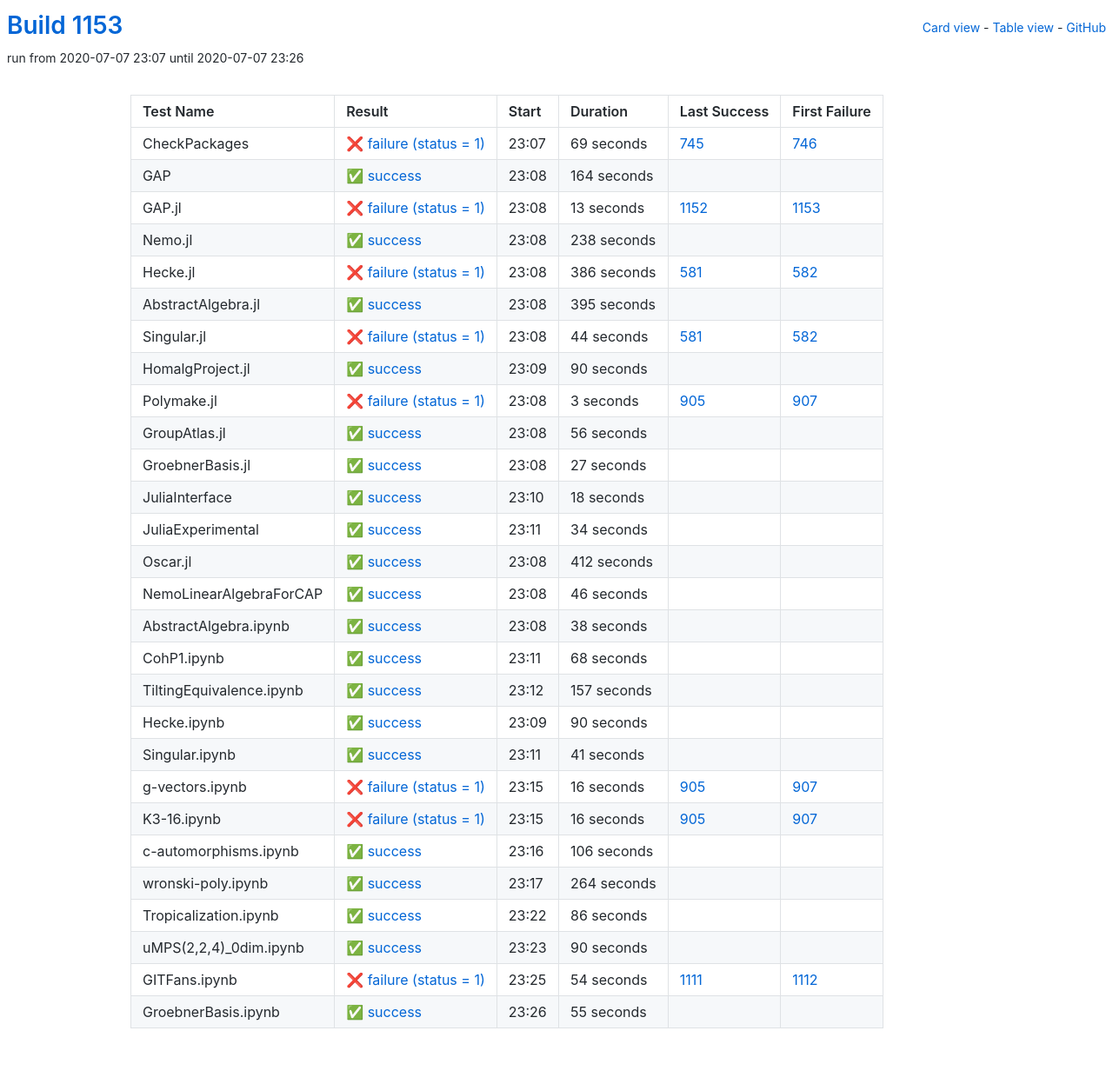
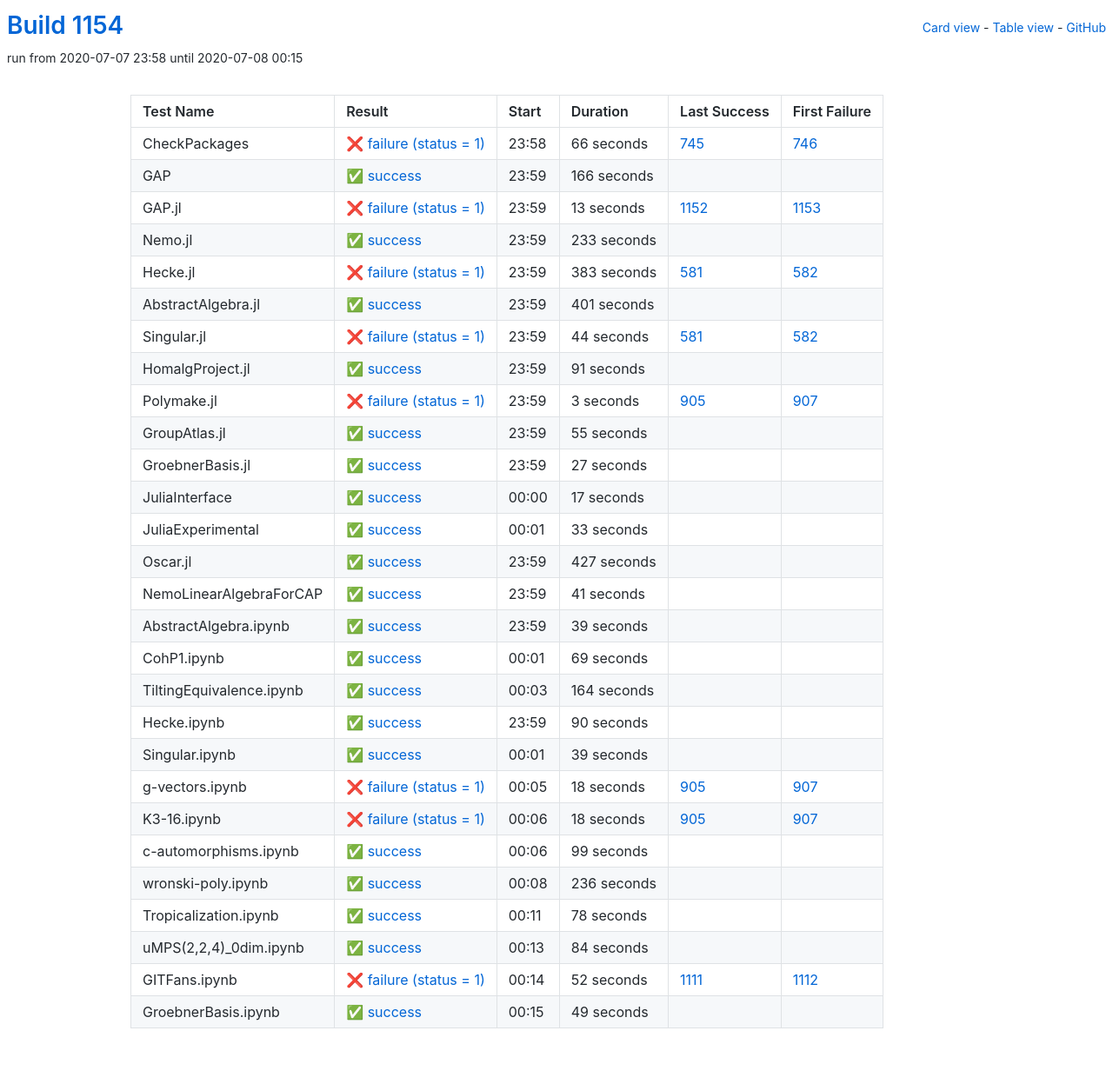
Before and after one commit to oscar-system/oscar-ci-status-1.4, a Jekyll site: the page built from table.html, in a window 1280 px wide. Shown: the whole page at 87% size. Built offline with Jekyll 4.4.1, drawn with Linux system fonts in a browser that asks for light colours.

Commit message:
Build #1154

```diff
--- a/_data/ci.yml
+++ b/_data/ci.yml
@@ -1,6 +1,6 @@
 ---
-build: 1153
-build_url: https://oscarci.mathematik.uni-kl.de/job/oscar-julia-1.4/1153/
+build: 1154
+build_url: https://oscarci.mathematik.uni-kl.de/job/oscar-julia-1.4/1154/
 job: oscar-julia-1.4
 organization: oscar-system
 repo: oscar-ci-status-1.4
@@ -8,32 +8,32 @@ repourl: https://github.com/oscar-system/oscar-ci-status-1.4
 tests:
 - name: CheckPackages
   id: checkpackages
-  log: https://oscarci.mathematik.uni-kl.de/job/oscar-julia-1.4/1153/artifact/logs/build-1153/CheckPackages.log
-  start: 2020-07-07 23:07
+  log: https://oscarci.mathematik.uni-kl.de/job/oscar-julia-1.4/1154/artifact/logs/build-1154/CheckPackages.log
+  start: 2020-07-07 23:58
   success: false
   exitcode: 1
   status: failure
-  duration: 69
+  duration: 66
   last_success: 745
   last_success_url: https://oscarci.mathematik.uni-kl.de/job/oscar-julia-1.4/745/
   first_failure: 746
   first_failure_url: https://oscarci.mathematik.uni-kl.de/job/oscar-julia-1.4/746/
 - name: GAP
   id: gap
-  log: https://oscarci.mathematik.uni-kl.de/job/oscar-julia-1.4/1153/artifact/logs/build-1153/GAP.log
-  start: 2020-07-07 23:08
+  log: https://oscarci.mathematik.uni-kl.de/job/oscar-julia-1.4/1154/artifact/logs/build-1154/GAP.log
+  start: 2020-07-07 23:59
   success: true
   exitcode: 0
   status: success
-  duration: 164
+  duration: 166
   last_success: false
   last_success_url:
   first_failure: false
   first_failure_url:
 - name: GAP.jl
   id: gap-jl
-  log: https://oscarci.mathematik.uni-kl.de/job/oscar-julia-1.4/1153/artifact/logs/build-1153/GAP.jl.log
-  start: 2020-07-07 23:08
+  log: https://oscarci.mathematik.uni-kl.de/job/oscar-julia-1.4/1154/artifact/logs/build-1154/GAP.jl.log
+  start: 2020-07-07 23:59
   success: false
   exitcode: 1
   status: failure
@@ -44,44 +44,44 @@ tests:
   first_failure_url: https://oscarci.mathematik.uni-kl.de/job/oscar-julia-1.4/1153/
 - name: Nemo.jl
   id: nemo-jl
-  log: https://oscarci.mathematik.uni-kl.de/job/oscar-julia-1.4/1153/artifact/logs/build-1153/Nemo.jl.log
-  start: 2020-07-07 23:08
+  log: https://oscarci.mathematik.uni-kl.de/job/oscar-julia-1.4/1154/artifact/logs/build-1154/Nemo.jl.log
+  start: 2020-07-07 23:59
   success: true
   exitcode: 0
   status: success
-  duration: 238
+  duration: 233
   last_success: false
   last_success_url:
   first_failure: false
   first_failure_url:
 - name: Hecke.jl
   id: hecke-jl
-  log: https://oscarci.mathematik.uni-kl.de/job/oscar-julia-1.4/1153/artifact/logs/build-1153/Hecke.jl.log
-  start: 2020-07-07 23:08
+  log: https://oscarci.mathematik.uni-kl.de/job/oscar-julia-1.4/1154/artifact/logs/build-1154/Hecke.jl.log
+  start: 2020-07-07 23:59
   success: false
   exitcode: 1
   status: failure
-  duration: 386
+  duration: 383
   last_success: 581
   last_success_url: https://oscarci.mathematik.uni-kl.de/job/oscar-julia-1.4/581/
   first_failure: 582
   first_failure_url: https://oscarci.mathematik.uni-kl.de/job/oscar-julia-1.4/582/
 - name: AbstractAlgebra.jl
   id: abstractalgebra-jl
-  log: https://oscarci.mathematik.uni-kl.de/job/oscar-julia-1.4/1153/artifact/logs/build-1153/AbstractAlgebra.jl.log
-  start: 2020-07-07 23:08
+  log: https://oscarci.mathematik.uni-kl.de/job/oscar-julia-1.4/1154/artifact/logs/build-1154/AbstractAlgebra.jl.log
+  start: 2020-07-07 23:59
   success: true
   exitcode: 0
   status: success
-  duration: 395
+  duration: 401
   last_success: false
   last_success_url:
   first_failure: false
   first_failure_url:
 - name: Singular.jl
   id: singular-jl
-  log: https://oscarci.mathematik.uni-kl.de/job/oscar-julia-1.4/1153/artifact/logs/build-1153/Singular.jl.log
-  start: 2020-07-07 23:08
+  log: https://oscarci.mathematik.uni-kl.de/job/oscar-julia-1.4/1154/artifact/logs/build-1154/Singular.jl.log
+  start: 2020-07-07 23:59
   success: false
   exitcode: 1
   status: failure
@@ -92,20 +92,20 @@ tests:
   first_failure_url: https://oscarci.mathematik.uni-kl.de/job/oscar-julia-1.4/582/
 - name: HomalgProject.jl
   id: homalgproject-jl
-  log: https://oscarci.mathematik.uni-kl.de/job/oscar-julia-1.4/1153/artifact/logs/build-1153/HomalgProject.jl.log
-  start: 2020-07-07 23:09
+  log: https://oscarci.mathematik.uni-kl.de/job/oscar-julia-1.4/1154/artifact/logs/build-1154/HomalgProject.jl.log
+  start: 2020-07-07 23:59
   success: true
   exitcode: 0
   status: success
-  duration: 90
+  duration: 91
   last_success: false
   last_success_url:
   first_failure: false
   first_failure_url:
 - name: Polymake.jl
   id: polymake-jl
-  log: https://oscarci.mathematik.uni-kl.de/job/oscar-julia-1.4/1153/artifact/logs/build-1153/Polymake.jl.log
-  start: 2020-07-07 23:08
+  log: https://oscarci.mathematik.uni-kl.de/job/oscar-julia-1.4/1154/artifact/logs/build-1154/Polymake.jl.log
+  start: 2020-07-07 23:59
   success: false
   exitcode: 1
   status: failure
@@ -116,20 +116,20 @@ tests:
   first_failure_url: https://oscarci.mathematik.uni-kl.de/job/oscar-julia-1.4/907/
 - name: GroupAtlas.jl
   id: groupatlas-jl
-  log: https://oscarci.mathematik.uni-kl.de/job/oscar-julia-1.4/1153/artifact/logs/build-1153/GroupAtlas.jl.log
-  start: 2020-07-07 23:08
+  log: https://oscarci.mathematik.uni-kl.de/job/oscar-julia-1.4/1154/artifact/logs/build-1154/GroupAtlas.jl.log
+  start: 2020-07-07 23:59
   success: true
   exitcode: 0
   status: success
-  duration: 56
+  duration: 55
   last_success: false
   last_success_url:
   first_failure: false
   first_failure_url:
 - name: GroebnerBasis.jl
   id: groebnerbasis-jl
-  log: https://oscarci.mathematik.uni-kl.de/job/oscar-julia-1.4/1153/artifact/logs/build-1153/GroebnerBasis.jl.log
-  start: 2020-07-07 23:08
+  log: https://oscarci.mathematik.uni-kl.de/job/oscar-julia-1.4/1154/artifact/logs/build-1154/GroebnerBasis.jl.log
+  start: 2020-07-07 23:59
   success: true
   exitcode: 0
   status: success
@@ -140,92 +140,92 @@ tests:
   first_failure_url:
 - name: JuliaInterface
   id: juliainterface
-  log: https://oscarci.mathematik.uni-kl.de/job/oscar-julia-1.4/1153/artifact/logs/build-1153/JuliaInterface.log
-  start: 2020-07-07 23:10
+  log: https://oscarci.mathematik.uni-kl.de/job/oscar-julia-1.4/1154/artifact/logs/build-1154/JuliaInterface.log
+  start: 2020-07-08 00:00
   success: true
   exitcode: 0
   status: success
-  duration: 18
+  duration: 17
   last_success: false
   last_success_url:
   first_failure: false
   first_failure_url:
 - name: JuliaExperimental
   id: juliaexperimental
-  log: https://oscarci.mathematik.uni-kl.de/job/oscar-julia-1.4/1153/artifact/logs/build-1153/JuliaExperimental.log
-  start: 2020-07-07 23:11
+  log: https://oscarci.mathematik.uni-kl.de/job/oscar-julia-1.4/1154/artifact/logs/build-1154/JuliaExperimental.log
+  start: 2020-07-08 00:01
   success: true
   exitcode: 0
   status: success
-  duration: 34
+  duration: 33
   last_success: false
   last_success_url:
   first_failure: false
   first_failure_url:
 - name: Oscar.jl
   id: oscar-jl
-  log: https://oscarci.mathematik.uni-kl.de/job/oscar-julia-1.4/1153/artifact/logs/build-1153/Oscar.jl.log
-  start: 2020-07-07 23:08
+  log: https://oscarci.mathematik.uni-kl.de/job/oscar-julia-1.4/1154/artifact/logs/build-1154/Oscar.jl.log
+  start: 2020-07-07 23:59
   success: true
   exitcode: 0
   status: success
-  duration: 412
+  duration: 427
   last_success: false
   last_success_url:
   first_failure: false
   first_failure_url:
 - name: NemoLinearAlgebraForCAP
   id: nemolinearalgebraforcap
-  log: https://oscarci.mathematik.uni-kl.de/job/oscar-julia-1.4/1153/artifact/logs/build-1153/NemoLinearAlgebraForCAP.log
-  start: 2020-07-07 23:08
+  log: https://oscarci.mathematik.uni-kl.de/job/oscar-julia-1.4/1154/artifact/logs/build-1154/NemoLinearAlgebraForCAP.log
+  start: 2020-07-07 23:59
   success: true
   exitcode: 0
   status: success
-  duration: 46
+  duration: 41
   last_success: false
   last_success_url:
   first_failure: false
   first_failure_url:
 - name: AbstractAlgebra.ipynb
   id: abstractalgebra-ipynb
-  log: https://oscarci.mathematik.uni-kl.de/job/oscar-julia-1.4/1153/artifact/logs/build-1153/AbstractAlgebra.ipynb.log
-  start: 2020-07-07 23:08
+  log: https://oscarci.mathematik.uni-kl.de/job/oscar-julia-1.4/1154/artifact/logs/build-1154/AbstractAlgebra.ipynb.log
+  start: 2020-07-07 23:59
   success: true
   exitcode: 0
   status: success
-  duration: 38
+  duration: 39
   last_success: false
   last_success_url:
   first_failure: false
   first_failure_url:
 - name: CohP1.ipynb
   id: cohp1-ipynb
-  log: https://oscarci.mathematik.uni-kl.de/job/oscar-julia-1.4/1153/artifact/logs/build-1153/CohP1.ipynb.log
-  start: 2020-07-07 23:11
+  log: https://oscarci.mathematik.uni-kl.de/job/oscar-julia-1.4/1154/artifact/logs/build-1154/CohP1.ipynb.log
+  start: 2020-07-08 00:01
   success: true
   exitcode: 0
   status: success
-  duration: 68
+  duration: 69
   last_success: false
   last_success_url:
   first_failure: false
   first_failure_url:
 - name: TiltingEquivalence.ipynb
   id: tiltingequivalence-ipynb
-  log: https://oscarci.mathematik.uni-kl.de/job/oscar-julia-1.4/1153/artifact/logs/build-1153/TiltingEquivalence.ipynb.log
-  start: 2020-07-07 23:12
+  log: https://oscarci.mathematik.uni-kl.de/job/oscar-julia-1.4/1154/artifact/logs/build-1154/TiltingEquivalence.ipynb.log
+  start: 2020-07-08 00:03
   success: true
   exitcode: 0
   status: success
-  duration: 157
+  duration: 164
   last_success: false
   last_success_url:
   first_failure: false
   first_failure_url:
 - name: Hecke.ipynb
   id: hecke-ipynb
-  log: https://oscarci.mathematik.uni-kl.de/job/oscar-julia-1.4/1153/artifact/logs/build-1153/Hecke.ipynb.log
-  start: 2020-07-07 23:09
+  log: https://oscarci.mathematik.uni-kl.de/job/oscar-julia-1.4/1154/artifact/logs/build-1154/Hecke.ipynb.log
+  start: 2020-07-07 23:59
   success: true
   exitcode: 0
   status: success
@@ -236,108 +236,108 @@ tests:
   first_failure_url:
 - name: Singular.ipynb
   id: singular-ipynb
-  log: https://oscarci.mathematik.uni-kl.de/job/oscar-julia-1.4/1153/artifact/logs/build-1153/Singular.ipynb.log
-  start: 2020-07-07 23:11
+  log: https://oscarci.mathematik.uni-kl.de/job/oscar-julia-1.4/1154/artifact/logs/build-1154/Singular.ipynb.log
+  start: 2020-07-08 00:01
   success: true
   exitcode: 0
   status: success
-  duration: 41
+  duration: 39
   last_success: false
   last_success_url:
   first_failure: false
   first_failure_url:
 - name: g-vectors.ipynb
   id: g-vectors-ipynb
-  log: https://oscarci.mathematik.uni-kl.de/job/oscar-julia-1.4/1153/artifact/logs/build-1153/g-vectors.ipynb.log
-  start: 2020-07-07 23:15
+  log: https://oscarci.mathematik.uni-kl.de/job/oscar-julia-1.4/1154/artifact/logs/build-1154/g-vectors.ipynb.log
+  start: 2020-07-08 00:05
   success: false
   exitcode: 1
   status: failure
-  duration: 16
+  duration: 18
   last_success: 905
   last_success_url: https://oscarci.mathematik.uni-kl.de/job/oscar-julia-1.4/905/
   first_failure: 907
   first_failure_url: https://oscarci.mathematik.uni-kl.de/job/oscar-julia-1.4/907/
 - name: K3-16.ipynb
   id: k3-16-ipynb
-  log: https://oscarci.mathematik.uni-kl.de/job/oscar-julia-1.4/1153/artifact/logs/build-1153/K3-16.ipynb.log
-  start: 2020-07-07 23:15
+  log: https://oscarci.mathematik.uni-kl.de/job/oscar-julia-1.4/1154/artifact/logs/build-1154/K3-16.ipynb.log
+  start: 2020-07-08 00:06
   success: false
   exitcode: 1
   status: failure
-  duration: 16
+  duration: 18
   last_success: 905
   last_success_url: https://oscarci.mathematik.uni-kl.de/job/oscar-julia-1.4/905/
   first_failure: 907
   first_failure_url: https://oscarci.mathematik.uni-kl.de/job/oscar-julia-1.4/907/
 - name: c-automorphisms.ipynb
   id: c-automorphisms-ipynb
-  log: https://oscarci.mathematik.uni-kl.de/job/oscar-julia-1.4/1153/artifact/logs/build-1153/c-automorphisms.ipynb.log
-  start: 2020-07-07 23:16
+  log: https://oscarci.mathematik.uni-kl.de/job/oscar-julia-1.4/1154/artifact/logs/build-1154/c-automorphisms.ipynb.log
+  start: 2020-07-08 00:06
   success: true
   exitcode: 0
   status: success
-  duration: 106
+  duration: 99
   last_success: false
   last_success_url:
   first_failure: false
   first_failure_url:
 - name: wronski-poly.ipynb
   id: wronski-poly-ipynb
-  log: https://oscarci.mathematik.uni-kl.de/job/oscar-julia-1.4/1153/artifact/logs/build-1153/wronski-poly.ipynb.log
-  start: 2020-07-07 23:17
+  log: https://oscarci.mathematik.uni-kl.de/job/oscar-julia-1.4/1154/artifact/logs/build-1154/wronski-poly.ipynb.log
+  start: 2020-07-08 00:08
   success: true
   exitcode: 0
   status: success
-  duration: 264
+  duration: 236
   last_success: false
   last_success_url:
   first_failure: false
   first_failure_url:
 - name: Tropicalization.ipynb
   id: tropicalization-ipynb
-  log: https://oscarci.mathematik.uni-kl.de/job/oscar-julia-1.4/1153/artifact/logs/build-1153/Tropicalization.ipynb.log
-  start: 2020-07-07 23:22
+  log: https://oscarci.mathematik.uni-kl.de/job/oscar-julia-1.4/1154/artifact/logs/build-1154/Tropicalization.ipynb.log
+  start: 2020-07-08 00:11
   success: true
   exitcode: 0
   status: success
-  duration: 86
+  duration: 78
   last_success: false
   last_success_url:
   first_failure: false
   first_failure_url:
 - name: uMPS(2,2,4)_0dim.ipynb
   id: umps-2-2-4-0dim-ipynb
-  log: https://oscarci.mathematik.uni-kl.de/job/oscar-julia-1.4/1153/artifact/logs/build-1153/uMPS-2-2-4-_0dim.ipynb.log
-  start: 2020-07-07 23:23
+  log: https://oscarci.mathematik.uni-kl.de/job/oscar-julia-1.4/1154/artifact/logs/build-1154/uMPS-2-2-4-_0dim.ipynb.log
+  start: 2020-07-08 00:13
   success: true
   exitcode: 0
   status: success
-  duration: 90
+  duration: 84
   last_success: false
   last_success_url:
   first_failure: false
   first_failure_url:
 - name: GITFans.ipynb
   id: gitfans-ipynb
-  log: https://oscarci.mathematik.uni-kl.de/job/oscar-julia-1.4/1153/artifact/logs/build-1153/GITFans.ipynb.log
-  start: 2020-07-07 23:25
+  log: https://oscarci.mathematik.uni-kl.de/job/oscar-julia-1.4/1154/artifact/logs/build-1154/GITFans.ipynb.log
+  start: 2020-07-08 00:14
   success: false
   exitcode: 1
   status: failure
-  duration: 54
+  duration: 52
   last_success: 1111
   last_success_url: https://oscarci.mathematik.uni-kl.de/job/oscar-julia-1.4/1111/
   first_failure: 1112
   first_failure_url: https://oscarci.mathematik.uni-kl.de/job/oscar-julia-1.4/1112/
 - name: GroebnerBasis.ipynb
   id: groebnerbasis-ipynb
-  log: https://oscarci.mathematik.uni-kl.de/job/oscar-julia-1.4/1153/artifact/logs/build-1153/GroebnerBasis.ipynb.log
-  start: 2020-07-07 23:26
+  log: https://oscarci.mathematik.uni-kl.de/job/oscar-julia-1.4/1154/artifact/logs/build-1154/GroebnerBasis.ipynb.log
+  start: 2020-07-08 00:15
   success: true
   exitcode: 0
   status: success
-  duration: 55
+  duration: 49
   last_success: false
   last_success_url:
   first_failure: false
```
Also changed, not shown: README.md.
